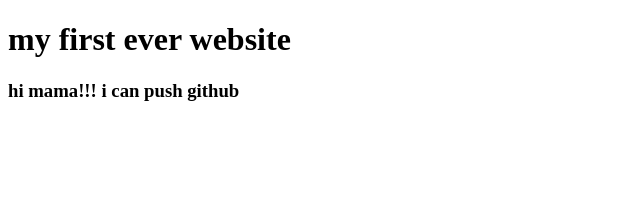
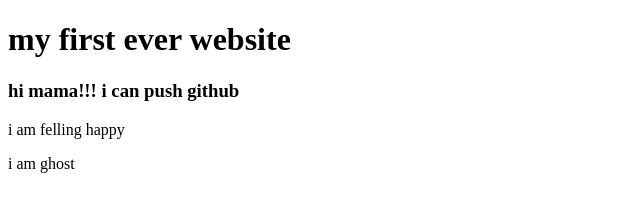
Before and after one commit to mirazhassan/my-first-website, a plain HTML site: page my-first-website/index.html in a window 1280 px wide. Shown: the whole page, without its empty margins (0-640 px from the left). Drawn offline with Linux system fonts and the light colour scheme.

Commit message:
ghost added

```diff
--- a/my-first-website/index.html
+++ b/my-first-website/index.html
@@ -8,5 +8,7 @@
 <body>
     <h1>my first ever website</h1>
     <h3> hi mama!!! i can push github</h3>
+    <p>i am felling happy</p>
+    <p>i am ghost</p>
 </body>
 </html>
```
